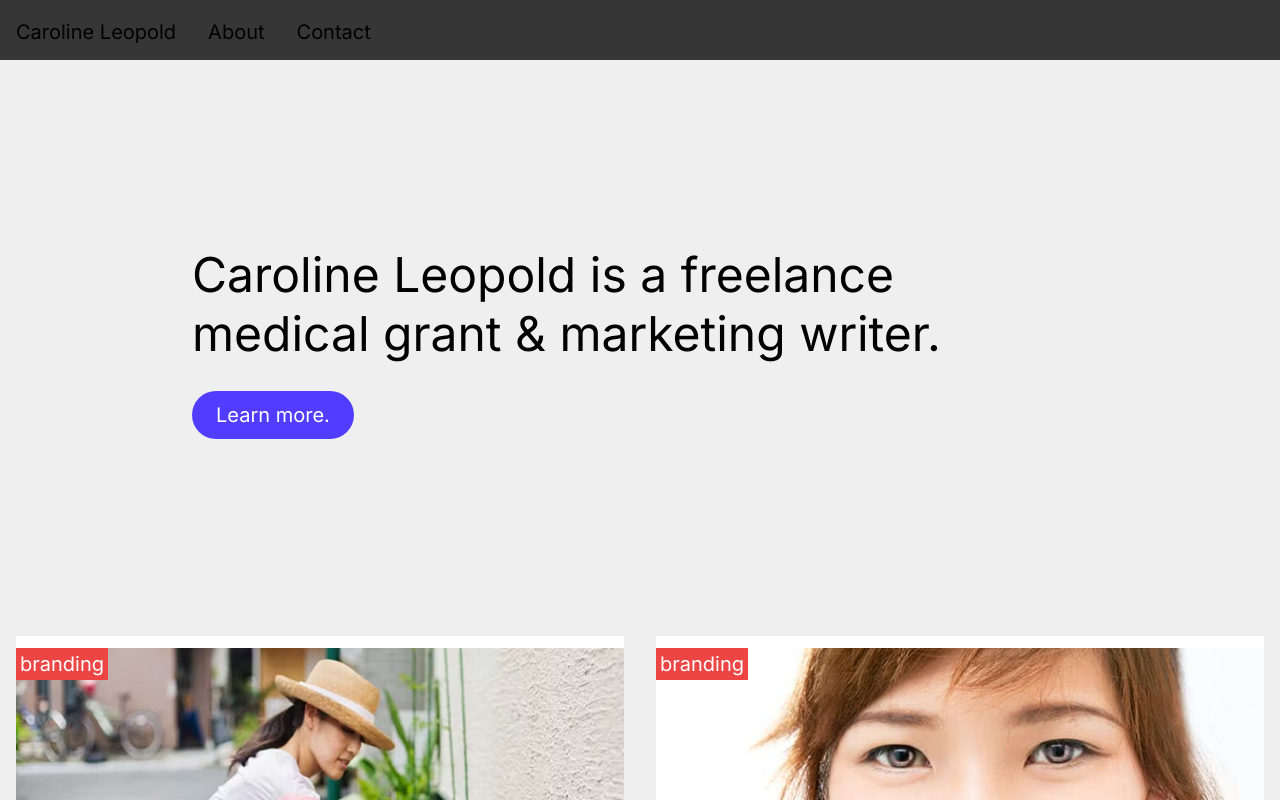
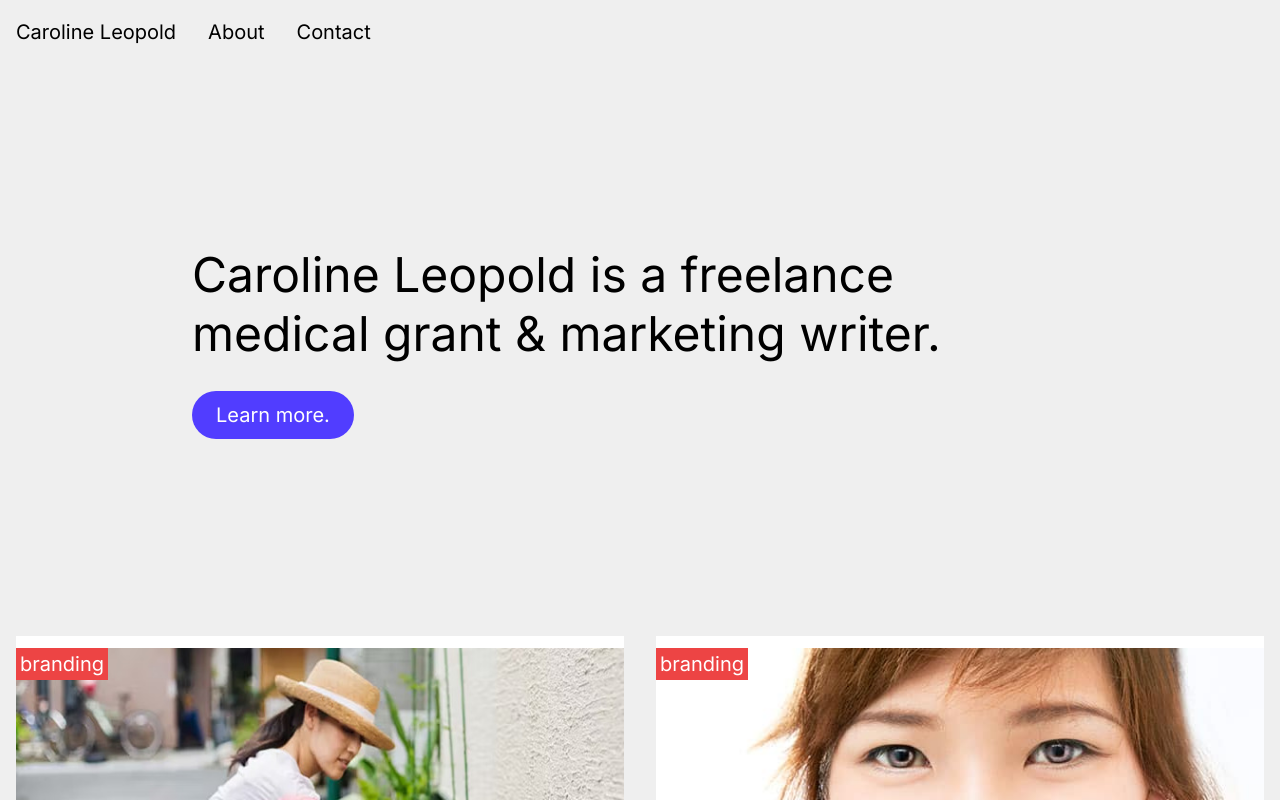
Before and after one commit to cml815/about-a, a React (Create React App) app: page / in a window 1280 px wide. Shown: the top 800 px of the page. Built offline with nearby package versions, Linux system fonts and the light colour scheme.

Commit message:
color scheme

```diff
--- a/src/global.css
+++ b/src/global.css
@@ -18,7 +18,7 @@ body {
   -moz-osx-font-smoothing: grayscale;
   font-size: 16px;
   /* background-color: #efefef; */
-  background-color: #363636;
+  background-color: #efefef;
 }
 
 code {
```
